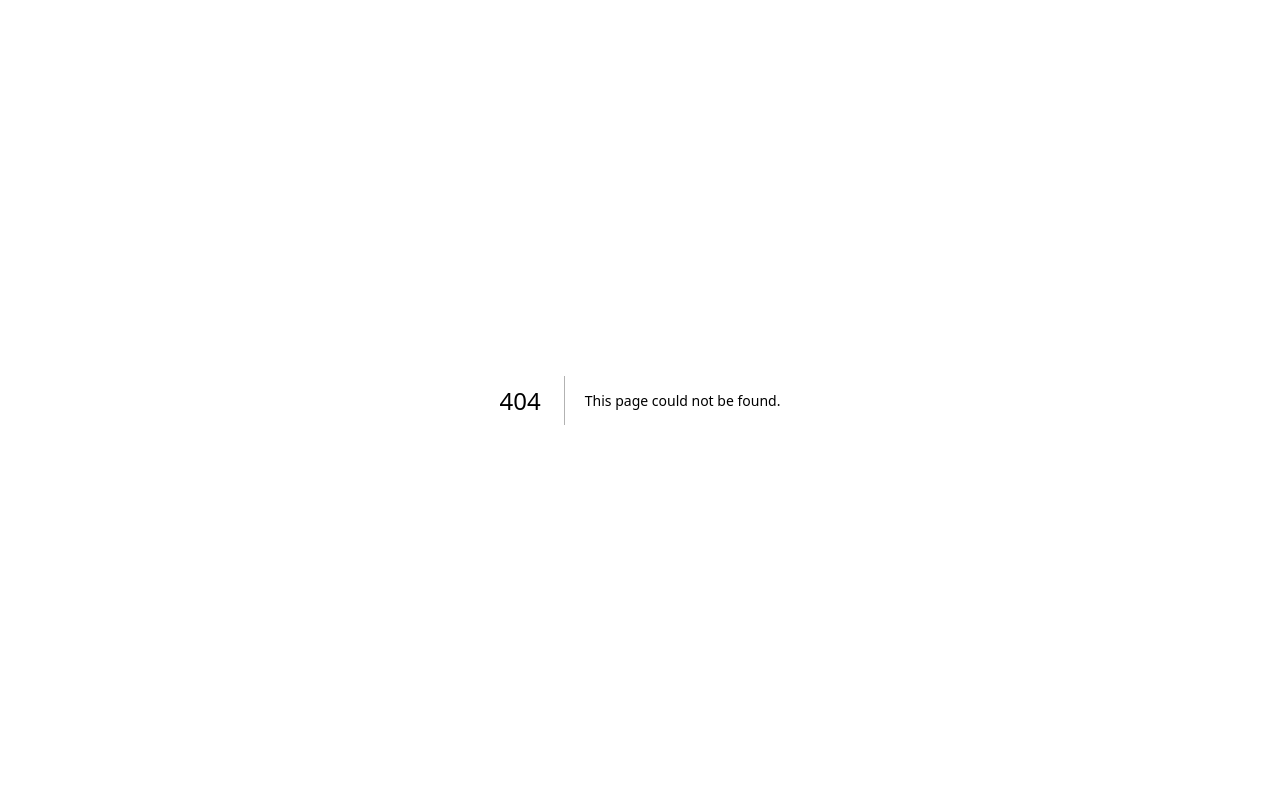
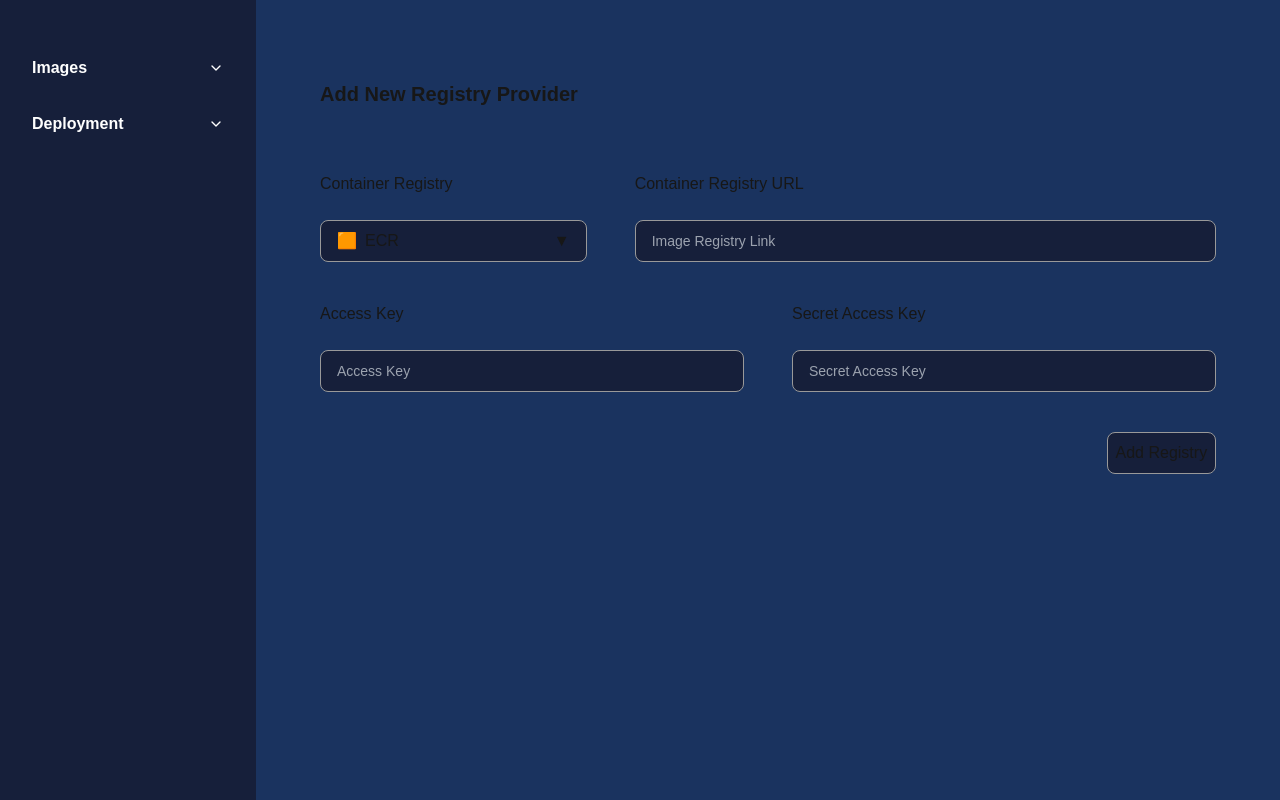
Before and after one commit to kappusuton-yon-tebaru/frontend, a Next.js app: page /images/registry/create in a window 1280 px wide. Before the commit this address had no page. Built offline with nearby package versions, Linux system fonts and the light colour scheme.

Commit message:
feat: image registry

```diff
--- a/src/app/(cicd)/images/layout.tsx
+++ b/src/app/(cicd)/images/layout.tsx
@@ -6,8 +6,9 @@ const menuItems: MenuItem[] = [
     name: "Images",
     href: "#",
     subMenu: [
-      { name: "Services List", href: "" },
-      { name: "Images Setting", href: "" },
+      { name: "Services List", href: "http://localhost:3000/images/services" },
+      { name: "Registry List", href: "http://localhost:3000/images/registry" },
+      { name: "Images Setting", href: "http://localhost:3000/images/settings" },
     ],
   },
   {
--- /dev/null
+++ b/src/app/(cicd)/images/registry/create/page.tsx
@@ -0,0 +1,73 @@
+"use client";
+import RegistrySelector from "@/components/cicd/RegistrySelection";
+import { useState } from "react";
+
+const InputField = ({
+  label,
+  placeholder,
+}: {
+  label: string;
+  placeholder: string;
+}) => (
+  <div className="flex flex-col gap-y-6">
+    <label className="text-base font-semi-bold">{label}</label>
+    <input
+      className="px-4 py-2 bg-ci-modal-black hover:bg-ci-modal border border-ci-modal-grey rounded-lg text-base placeholder:text-sm"
+      type="text"
+      placeholder={placeholder}
+    />
+  </div>
+);
+
+export default function AddImageRegistryPage() {
+  const [selectedRegistry, setSelectedRegistry] = useState("ECR");
+
+  return (
+    <div className="min-h-screen bg-ci-bg-dark-blue px-16 py-20">
+      <div className="flex flex-col gap-y-16">
+        <h2 className="text-xl font-bold">Add New Registry Provider</h2>
+        <div className="grid grid-cols-6 gap-x-12 gap-y-10">
+          <div className="col-span-2 flex flex-col gap-y-6">
+            <label className="text-base font-semi-bold">
+              Container Registry
+            </label>
+            <RegistrySelector onSelect={setSelectedRegistry} />
+          </div>
+          <div className="col-span-4">
+            <InputField
+              label="Container Registry URL"
+              placeholder="Image Registry Link"
+            />
+          </div>
+          {selectedRegistry === "ECR" && (
+            <>
+              <div className="col-span-3">
+                <InputField label="Access Key" placeholder="Access Key" />
+              </div>
+              <div className="col-span-3">
+                <InputField
+                  label="Secret Access Key"
+                  placeholder="Secret Access Key"
+                />
+              </div>
+            </>
+          )}
+
+          {selectedRegistry === "Docker Hub" && (
+            <>
+              <div className="col-span-3">
+                <InputField label="Token" placeholder="Docker Hub Token" />
+              </div>
+              <div className="col-span-3"></div>
+            </>
+          )}
+          <div className="col-start-6 ">
+            <button className="bg-ci-modal-black hover:bg-ci-modal-blue border border-ci-modal-grey py-2 rounded-lg text-base w-full">
+              Add Registry
+            </button>
+          </div>
+        </div>
+      </div>
+    </div>
+  );
+}
--- /dev/null
+++ b/src/app/(cicd)/images/registry/page.tsx
@@ -0,0 +1,39 @@
+"use client";
+import EntityIndex from "@/components/cicd/EntityIndex";
+import Image from "next/image";
+import { useRouter } from "next/navigation";
+
+const searchUrl = `${process.env.NEXT_PUBLIC_BACKEND_URL}/regproviders`;
+const operationUrl = "/images/registry/create";
+
+export default function ImagesRegistryPage() {
+  const router = useRouter();
+
+  const renderEntity = (entity: { id: string; name: string }) => {
+    return (
+      <div
+        className="flex flex-row px-6 py-3 gap-x-12 cursor-default select-none"
+        // onClick={() => router.push(`/images/list/${entity.id}`)}
+      >
+        <Image
+          src={"/images/cicd/hard-disk.svg"}
+          alt={"disk"}
+          width={32}
+          height={32}
+        />
+        <h3 className="text-base w-4/5">{entity.name}</h3>
+      </div>
+    );
+  };
+  return (
+    <div className="min-h-screen bg-ci-bg-dark-blue px-16 py-20">
+      <EntityIndex
+        topic={"Registry List"}
+        searchUrl={searchUrl}
+        operationTopic={"Add Registry"}
+        operationUrl={operationUrl}
+        renderEntity={renderEntity}
+      />
+    </div>
+  );
+}
--- a/src/app/(cicd)/images/list/page.tsx
+++ b/src/app/(cicd)/images/services/[id]/page.tsx
@@ -2,12 +2,16 @@
 import EntityIndex from "@/components/cicd/EntityIndex";
 import Image from "next/image";
 
-const searchUrl = "http://localhost:3001/users";
+const searchUrl = `${process.env.NEXT_PUBLIC_BACKEND_URL}/users`;
 
-export default function ImagesListPage() {
+export default function ImagesListPage({
+  params,
+}: {
+  params: Promise<{ id: string }>;
+}) {
   const renderEntity = (entity: { id: string; name: string }) => {
     return (
-      <div className="flex flex-row bg-ci-modal-black hover:bg-ci-modal-blue px-6 py-3 border-y border-x border-ci-modal-grey gap-x-12">
+      <div className="flex flex-row px-6 py-3 gap-x-12 cursor-default select-none">
         <Image
           src={"/images/cicd/hard-disk.svg"}
           alt={"disk"}
@@ -24,8 +28,10 @@ export default function ImagesListPage() {
   return (
     <div className="min-h-screen bg-ci-bg-dark-blue px-16 py-20">
       <EntityIndex
-        topic={"Services List"}
+        topic={"Services List 2"}
         searchUrl={searchUrl}
+        operationTopic={"Build Image"}
+        operationUrl={"/operation?ops=build"}
         renderEntity={renderEntity}
       />
     </div>
--- /dev/null
+++ b/src/app/(cicd)/images/services/page.tsx
@@ -0,0 +1,42 @@
+"use client";
+import EntityIndex from "@/components/cicd/EntityIndex";
+import Image from "next/image";
+import { useRouter } from "next/navigation";
+
+const searchUrl = `${process.env.NEXT_PUBLIC_BACKEND_URL}/users`;
+const operationUrl = "/operation?ops=build";
+
+export default function ImagesListPage() {
+  const router = useRouter();
+
+  const renderEntity = (entity: { id: string; name: string }) => {
+    return (
+      <div
+        className="flex flex-row px-6 py-3 gap-x-12 cursor-default select-none"
+        onClick={() => router.push(`/images/list/${entity.id}`)}
+      >
+        <Image
+          src={"/images/cicd/hard-disk.svg"}
+          alt={"disk"}
+          width={32}
+          height={32}
+        />
+        <h3 className="text-base w-4/5">{entity.name}</h3>
+        <h3 className="text-base w-1/6 text-ci-modal-grey">
+          26 Oct 2024, 15:00
+        </h3>
+      </div>
+    );
+  };
+  return (
+    <div className="min-h-screen bg-ci-bg-dark-blue px-16 py-20">
+      <EntityIndex
+        topic={"Services List"}
+        searchUrl={searchUrl}
+        operationTopic={"Build Image"}
+        operationUrl={operationUrl}
+        renderEntity={renderEntity}
+      />
+    </div>
+  );
+}
--- a/src/app/(cicd)/images/settings/page.tsx
+++ b/src/app/(cicd)/operation/page.tsx
@@ -1,6 +1,4 @@
-import SideBarMenu, { MenuItem } from "@/components/cicd/SideBarMenu";
-
-export default function ImagesListPage() {
+export default function OperationPage() {
   return (
     <div className="min-h-screen bg-ci-modal-blue">
       testsssssssssssssssssssssssssssssssssssssss2
--- a/src/components/cicd/EntityIndex.tsx
+++ b/src/components/cicd/EntityIndex.tsx
@@ -1,6 +1,7 @@
 "use client";
 
 import React, { useEffect, useState } from "react";
+import { useRouter } from "next/navigation";
 
 interface Entity {
   id: string;
@@ -11,17 +12,23 @@ interface Entity {
 interface EntityIndexProps {
   topic: string;
   searchUrl: string;
+  operationTopic: string;
+  operationUrl: string;
   renderEntity: (entity: Entity) => React.ReactNode;
 }
 
 export default function EntityIndex({
   topic,
   searchUrl,
+  operationTopic,
+  operationUrl,
   renderEntity,
 }: EntityIndexProps) {
   const [entities, setEntities] = useState<Entity[]>([]);
   const [loading, setLoading] = useState<boolean>(true);
   const [error, setError] = useState<string | null>(null);
+
+  const router = useRouter();
 
   useEffect(() => {
     const fetchData = async () => {
@@ -52,11 +59,31 @@ export default function EntityIndex({
 
   return (
     <div className="flex flex-col gap-y-8">
-      <h2 className="text-xl font-bold">{topic}</h2>
+      <div className="flex flex-row justify-between font-bold items-center">
+        <h2 className="text-xl">{topic}</h2>
+        <button
+          className="bg-ci-modal-black hover:bg-ci-modal-blue border-y border-x border-ci-modal-grey w-1/6 py-2 rounded-lg text-base"
+          onClick={() => router.push(operationUrl)}
+        >
+          {operationTopic}
+        </button>
+      </div>
       <div className="flex flex-col">
-        {entities.map((entity) => (
-          <div key={entity.id}>{renderEntity(entity)}</div>
-        ))}
+        {entities.map((entity, index) => {
+          const isFirst = index === 0;
+          const isLast = index === entities.length - 1;
+
+          return (
+            <div
+              key={entity.id}
+              className={`${isFirst ? "rounded-t-lg" : ""} ${
+                isLast ? "rounded-b-lg" : ""
+              } bg-ci-modal-black hover:bg-ci-modal-blue border-y border-x border-ci-modal-grey`}
+            >
+              {renderEntity(entity)}
+            </div>
+          );
+        })}
       </div>
     </div>
   );
--- /dev/null
+++ b/src/components/cicd/RegistrySelection.tsx
@@ -0,0 +1,50 @@
+"use client";
+
+import { useState } from "react";
+
+const options = [
+  { label: "ECR", icon: "🟧" },
+  { label: "Docker Hub", icon: "🐳" },
+];
+
+export default function RegistrySelector({
+  onSelect,
+}: {
+  onSelect: (label: string) => void;
+}) {
+  const [selected, setSelected] = useState(options[0]);
+  const [isOpen, setIsOpen] = useState(false);
+
+  const handleSelect = (option: { label: string; icon: string }) => {
+    setSelected(option);
+    setIsOpen(false);
+    onSelect(option.label); // Notify parent component
+  };
+
+  return (
+    <div className="relative">
+      <button
+        onClick={() => setIsOpen(!isOpen)}
+        className="flex items-center justify-between w-full px-4 py-2 bg-ci-modal-black hover:bg-ci-modal border border-ci-modal-grey rounded-lg text-base"
+      >
+        <span className="flex items-center">
+          <span className="mr-2">{selected.icon}</span> {selected.label}
+        </span>
+        <span>{isOpen ? "▲" : "▼"}</span>
+      </button>
+      {isOpen && (
+        <ul className="absolute left-0 w-full mt-1 bg-ci-modal-black rounded-lg shadow-lg">
+          {options.map((option) => (
+            <li
+              key={option.label}
+              onClick={() => handleSelect(option)}
+              className="px-4 py-2 cursor-pointer hover:bg-ci-modal-blue rounded-lg"
+            >
+              <span className="mr-2">{option.icon}</span> {option.label}
+            </li>
+          ))}
+        </ul>
+      )}
+    </div>
+  );
+}
```
